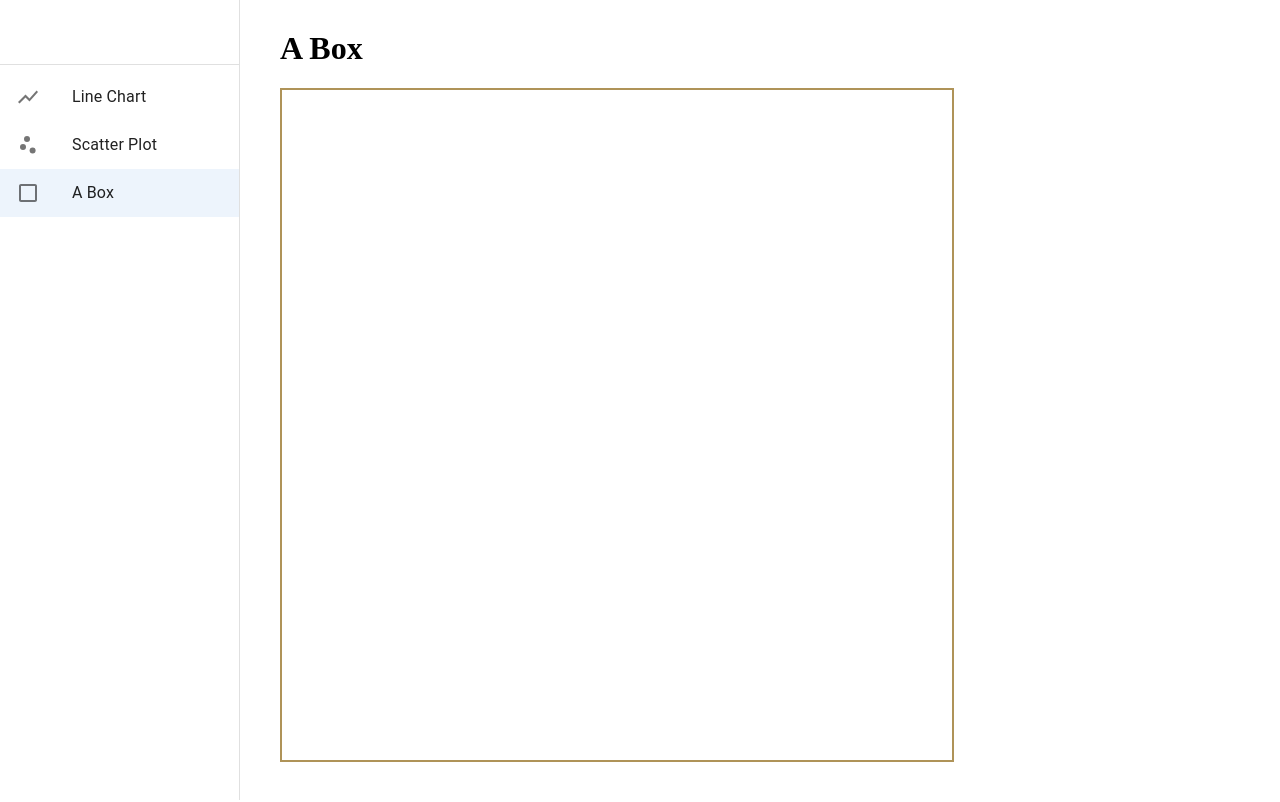
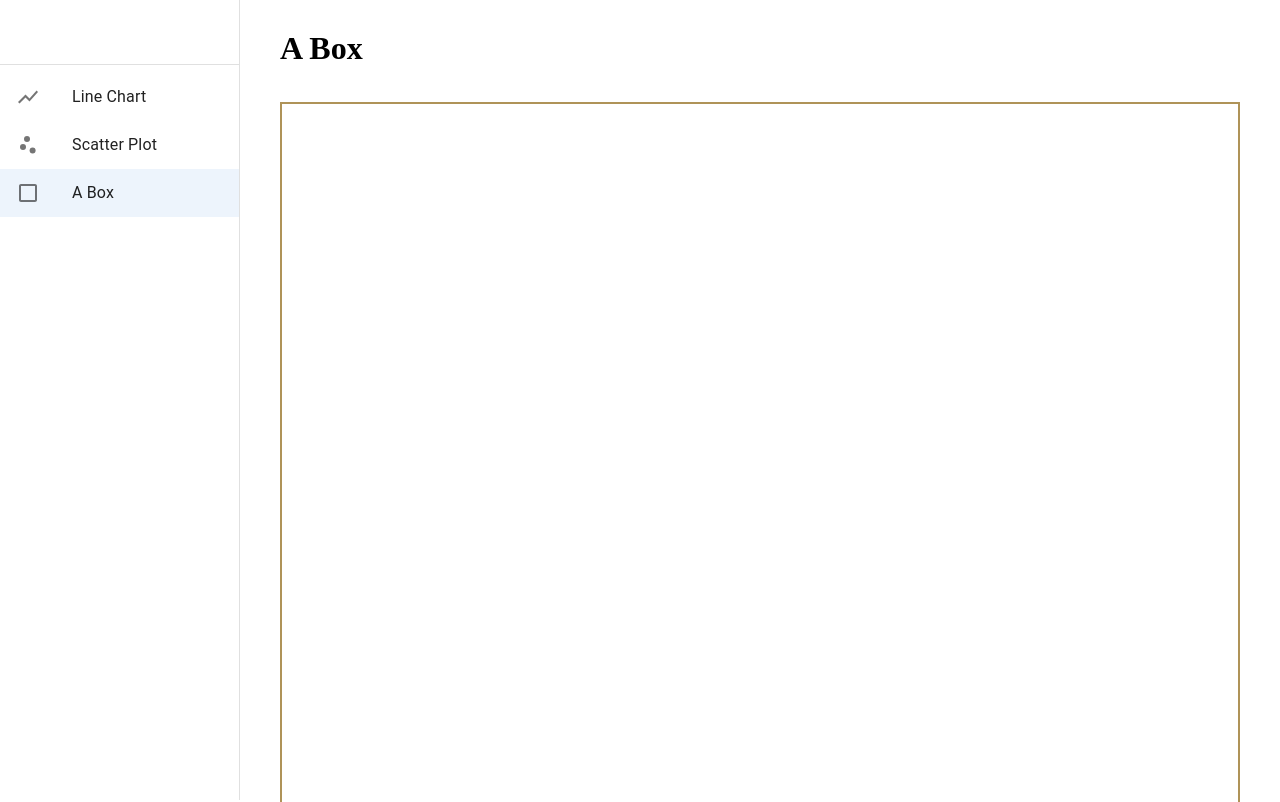
Before and after one commit to renaudjmathieu/data-visualization-d3-react, a React app: page /box in a window 1280 px wide. Shown: the top 802 px of the page. Built offline with nearby package versions, Linux system fonts and the light colour scheme.

Commit message:
viewbox stuff

```diff
--- a/src/components/Viz/BoxViz.jsx
+++ b/src/components/Viz/BoxViz.jsx
@@ -1,45 +1,21 @@
-import React, { useState, useEffect, useRef } from 'react'
+import React, { useEffect, useRef } from 'react'
 import * as d3 from "d3"
 
 const BoxViz = (props) => {
   const ref = useRef(null)
 
   useEffect(() => {
-    // Dimensions
-    const width = d3.min([
-      props.Width * 0.9,
-      props.Height,
-    ])
-    let dimensions = {
-      width,
-      height: width,
-      margins: {
-        top: 10,
-        right: 10,
-        bottom: 50,
-        left: 50,
-      }
-    }
-    dimensions.boundedWidth = dimensions.width
-      - dimensions.margins.left
-      - dimensions.margins.right
-    dimensions.boundedHeight = dimensions.height
-      - dimensions.margins.top
-      - dimensions.margins.bottom
-
-    // Clear canvas
-    d3.select(ref.current).selectAll("*").remove()
-
     // Draw canvas
     const wrapper = d3.select(ref.current)
       .append("svg")
-        .attr("width", dimensions.width)
-        .attr("height", dimensions.height)
+        .attr("preserveAspectRatio", "xMinYMin meet")
+        .attr("viewBox", "0 0 100 100")
+        .classed("svg-content", true)
         .style("border", "2px solid #af9358")
 
   }, [props.Data, props.Width, props.Height, ref.current])
 
-  return <div ref={ref}></div>
+  return <div id="container" class="svg-container" ref={ref}></div>
 }
 
 export default BoxViz
--- a/src/pages/Box.jsx
+++ b/src/pages/Box.jsx
@@ -5,7 +5,7 @@ import BoxViz from "../components/Viz/BoxViz"
 import data from '../data/my_weather_data.json'
 
 const Box = () => {
-    const [width, height] = useWindowSize()
+    const [width, height] = [window.innerWidth, window.innerHeight]
     return (
         <div className="pages">
             <h1>A Box</h1>
--- a/src/pages/styles.css
+++ b/src/pages/styles.css
@@ -1,3 +1,16 @@
 .pages {
     margin: 30px 0 0 280px
 }
+
+.svg-container {
+    display: inline-block;
+    position: relative;
+    width: 100%;
+}
+.svg-content {
+    display: inline-block;
+    position: absolute;
+    top: 0;
+    left: 0;
+    margin-right: 40px;
+}
```
